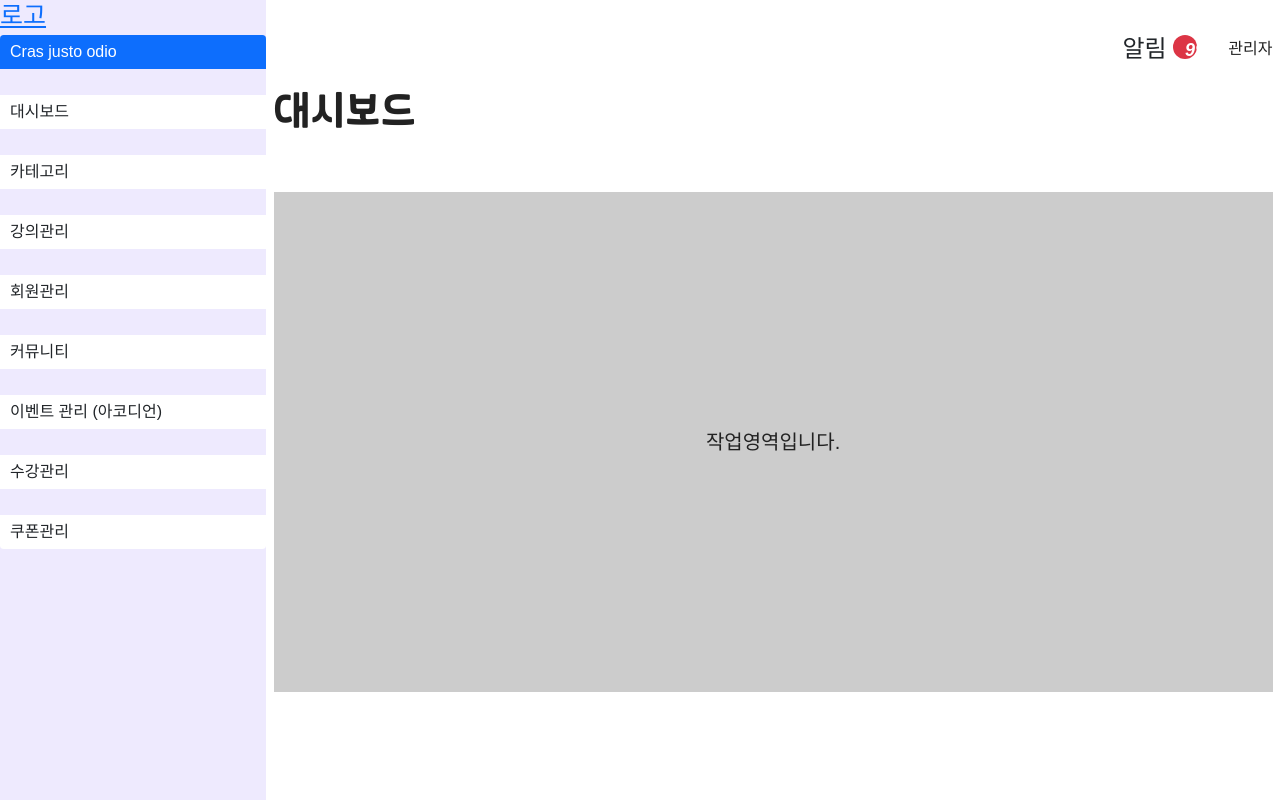
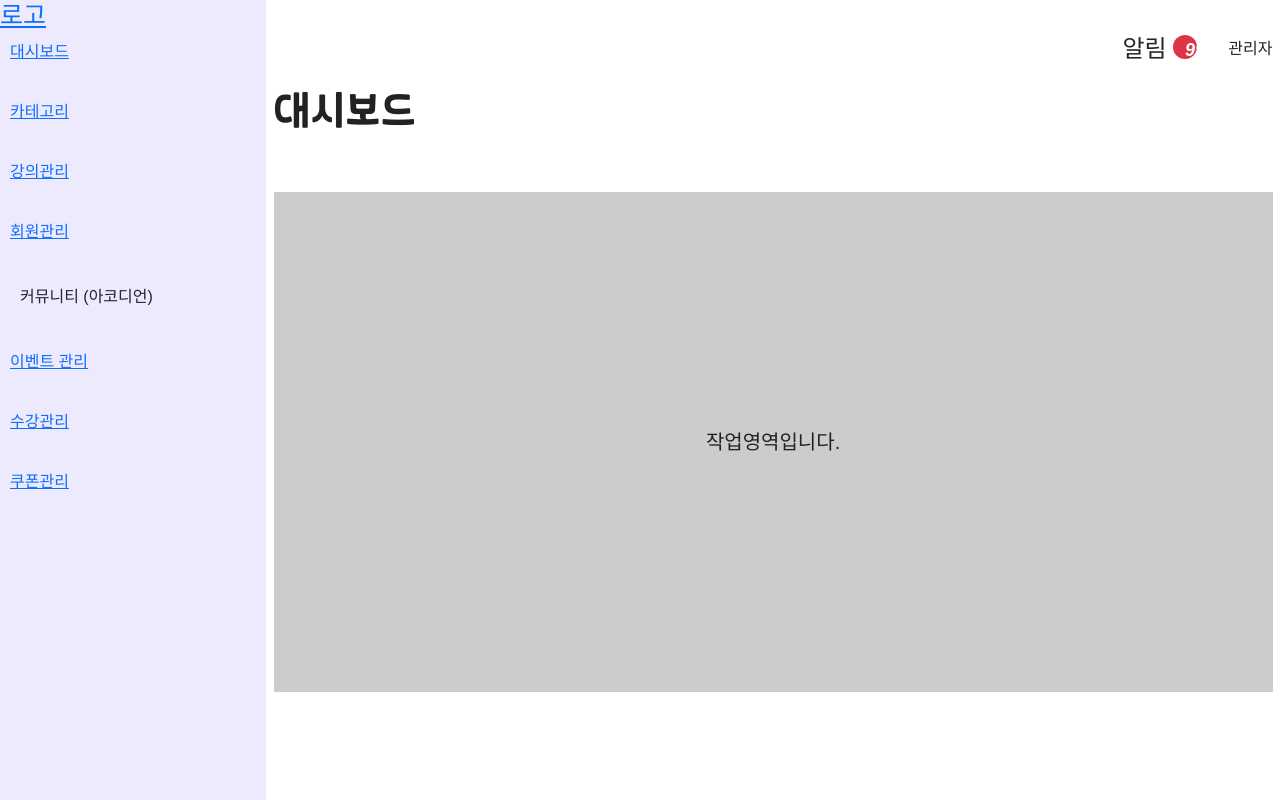
Before and after one commit to briannayoo/ccccoding, a PHP site: page /guide/sub_guide.html in a window 1280 px wide. Run offline with PHP 8.4, Linux system fonts and the light colour scheme.

Commit message:
[mod]박소현/html,css/중간수정작업

```diff
--- a/css/common.css
+++ b/css/common.css
@@ -128,4 +128,4 @@ textarea {height:250px;}
 /* 리스트 그룹 보더 */
 .list-group {gap:26px;}
 .list-group.list-group-horizontal {gap:30px;}
-.list-group .list-group-item {border:none;}
+.list-group .list-group-item {border:none; background-color:transparent;}
--- a/guide/sub_guide.html
+++ b/guide/sub_guide.html
@@ -4,10 +4,16 @@
   <meta charset="UTF-8">
   <meta name="viewport" content="width=device-width, initial-scale=1.0">
   <title>ㅋㅋㅋ 서브페이지 가이드</title>
+  <!-- 부트스트랩 css -->
   <link href="https://cdn.jsdelivr.net/npm/bootstrap@5.3.3/dist/css/bootstrap.min.css" rel="stylesheet" integrity="sha384-QWTKZyjpPEjISv5WaRU9OFeRpok6YctnYmDr5pNlyT2bRjXh0JMhjY6hW+ALEwIH" crossorigin="anonymous">
-  <link rel="stylesheet" href="../css/common.css"><!--실제로는 경로변경해야함 ../이거빼야됨-->
-  <link rel="stylesheet" href="../css/layout.css"><!--실제로는 경로변경해야함 ../이거빼야됨-->
-  <link rel="stylesheet" href="css/guide.css">
+  <!-- 폰트어썸 css -->
+  <link rel="stylesheet" href="https://cdnjs.cloudflare.com/ajax/libs/font-awesome/6.5.2/css/all.min.css" integrity="sha512-SnH5WK+bZxgPHs44uWIX+LLJAJ9/2PkPKZ5QiAj6Ta86w+fsb2TkcmfRyVX3pBnMFcV7oQPJkl9QevSCWr3W6A==" crossorigin="anonymous" referrerpolicy="no-referrer" />
+
+  <link rel="stylesheet" href="../css/common.css"> <!--실제로는 경로변경해야함 ../이거빼야됨-->
+  <link rel="stylesheet" href="../css/layout.css"> <!--실제로는 경로변경해야함 ../이거빼야됨-->
+  <!-- 부트스트랩 js -->
+  <script src="https://cdn.jsdelivr.net/npm/bootstrap@5.3.3/dist/js/bootstrap.bundle.min.js" integrity="sha384-YvpcrYf0tY3lHB60NNkmXc5s9fDVZLESaAA55NDzOxhy9GkcIdslK1eN7N6jIeHz" crossorigin="anonymous"></script>
+
 </head>
 <body>
   <div class="admin-wrapper">
@@ -15,19 +21,32 @@
       <h1>
         <a href="index.html">로고</a>
       </h1>
-      <div class="list-group">
-        <a href="#" class="list-group-item list-group-item-action active">
-          Cras justo odio
-        </a>
-        <a href="#" class="list-group-item list-group-item-action">대시보드</a>
-        <a href="#" class="list-group-item list-group-item-action">카테고리</a>
-        <a href="#" class="list-group-item list-group-item-action">강의관리</a>
-        <a href="#" class="list-group-item list-group-item-action">회원관리</a>
-        <a href="#" class="list-group-item list-group-item-action">커뮤니티</a>
-        <a href="#" class="list-group-item list-group-item-action">이벤트 관리 (아코디언)</a>
-        <a href="#" class="list-group-item list-group-item-action">수강관리</a>
-        <a href="#" class="list-group-item list-group-item-action">쿠폰관리</a>
-      </div>
+      <ul class="list-group">
+        <li class="list-group-item">
+          <a href="#" class="">대시보드</a>
+        </li>
+        <li class="list-group-item">
+          <a href="#" class="">카테고리</a>
+        </li>
+        <li class="list-group-item">
+          <a href="#" class="">강의관리</a>
+        </li>
+        <li class="list-group-item">
+          <a href="#" class="">회원관리</a>
+        </li>
+        <li class="list-group-item">
+          <button type="button" class="list-group-item ">커뮤니티 (아코디언)</ㅠ>
+        </li>
+        <li class="list-group-item">
+          <a href="#" class="">이벤트 관리</a>
+        </li>
+        <li class="list-group-item">
+          <a href="#" class="">수강관리</a>
+        </li>
+        <li class="list-group-item">
+          <a href="#" class="">쿠폰관리</a>
+        </li>
+      </ul>
     </nav>
 
     <div class="container">
```
Also changed, not shown: css/index.html (added, +20 -0 lines).
